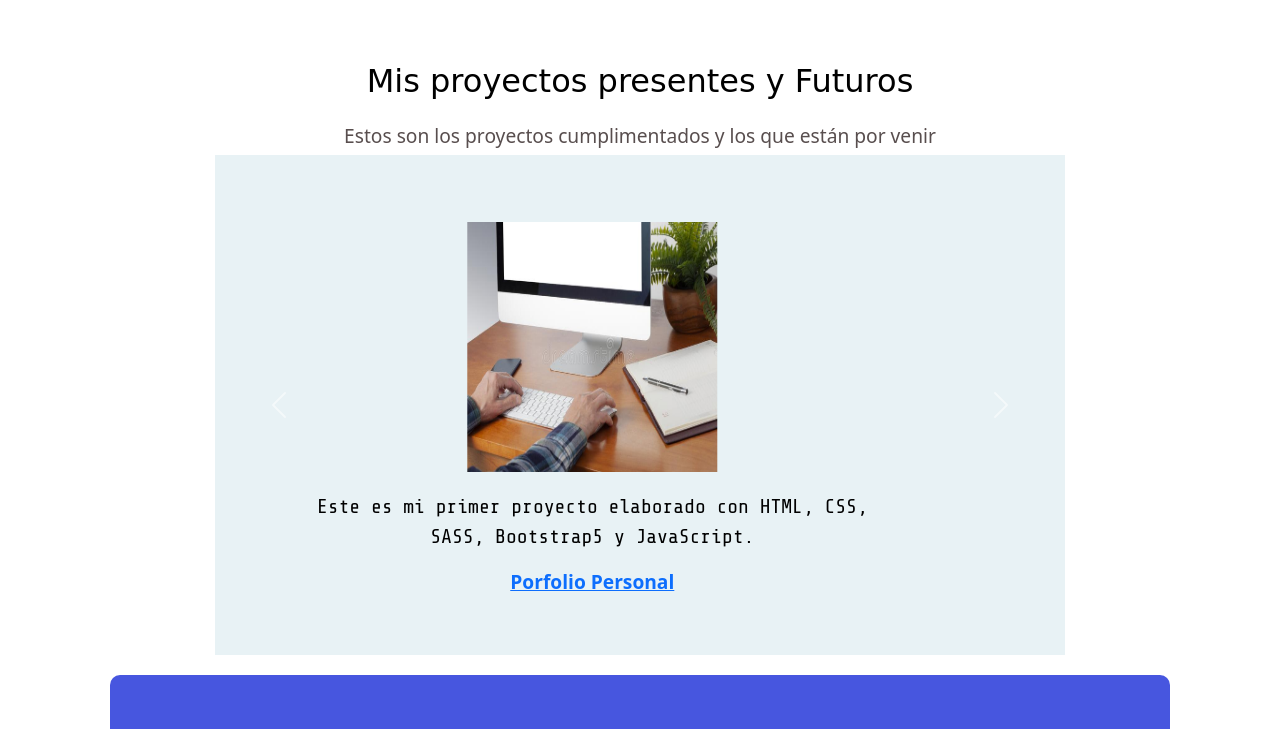
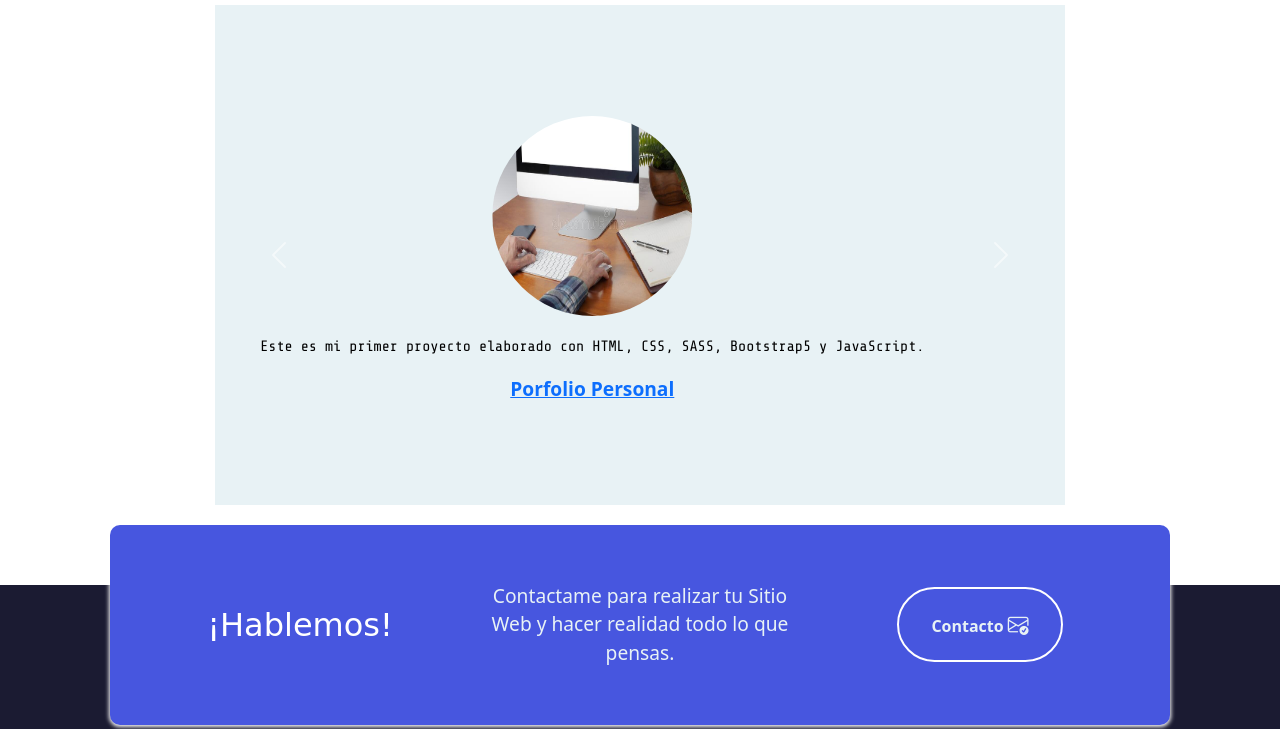
Before and after one commit to Gusta1075/Porfolio-Gustavo-Sanmartino, a website: page index.html in a window 1280 px wide. Shown: the part 3326-4055 px from the top of the page. Drawn offline with nearby package versions, Linux system fonts and the light colour scheme; a script that the page names is missing; a web font is replaced by a local one.

Commit message:
Correcciones

```diff
--- a/index.html
+++ b/index.html
@@ -72,10 +72,10 @@
         a
         pequeñas y medianas empresas en Marketing digital y posicionamiento Web (SEO) </h2>
     </div>
-    <div>
+    <div class="iconos-lenguajes">
       <img src="assets/icons/html5.png" class="imagen-html animate__animated animate__rubberBand wow" width="100px" alt="icono de html">
       <img src="assets/icons/css.png" class="imagen-css animate__animated animate__bounceInDown wow" width="100px" alt="icono de css">
-      <img src="assets/images/Foto program.jpg" class="imagen-p animate__animated animate__fadeInTopLeft wow" width="500px"
+      <img src="assets/images/Foto program.jpg" class="imagen-p animate__animated animate__fadeInTopLeft wow" width="350px"
         alt="imagen tipo dibujo de un ordenador">
       <img src="assets/icons/javaScript.png" class="imagen-js animate__animated animate__flip wow" width="100px"
         alt="icono de javascript">
@@ -370,7 +370,6 @@
       </div>
     </div>
   </section>
-
   <!--Pie de pagina / footer-->
   <footer class="fondo-oscuro d-flex flex-column align-items-center justify-content-center">
     <img class="footer-logo" src="assets/icons/laptop.png" alt="logo del porfolio laptop">
--- a/sass/layout/_secciones.scss
+++ b/sass/layout/_secciones.scss
@@ -111,9 +111,7 @@
 .articulos {
     min-height: 500px;
     padding: 30px;
-
 }
-
 .articulos-card {
     background-color: #a1a4c0;
     border: 2px solid black;
@@ -133,7 +131,6 @@
     max-width: 850px;
     background-color: $bg-color;
 }
-
 .carousel-item {
     height: 500px;
 }
@@ -148,17 +145,18 @@
 }
 
 .proyectos-imagen {
-    height: 250px;
-    width: 250px;
+    height: 200px;
+    width: 200px;
     margin: 10px 10px 20px 10px;
-
+    border-radius: 50%;
 }
 
 .proyectos-texto {
-    max-width: 70%;
-    font-size: 20px;
+    max-width: 90%;
+    font-size: 15px;
     text-align: center;
     font-family: 'Share Tech Mono', monospace;
+
 }
 
 .proyectos-info {
```
Also changed, not shown: assets/css/main.css, sass/component/_footer.scss (line endings or trailing spaces).
